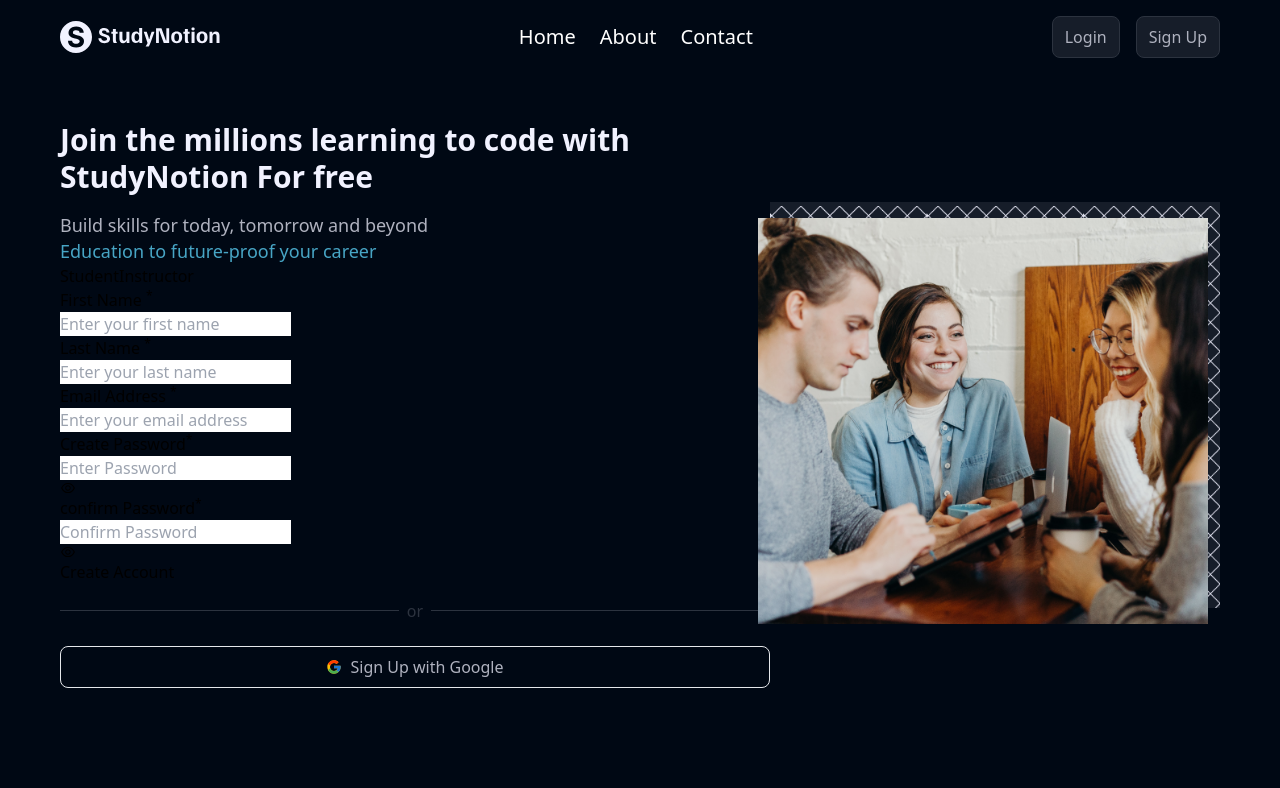
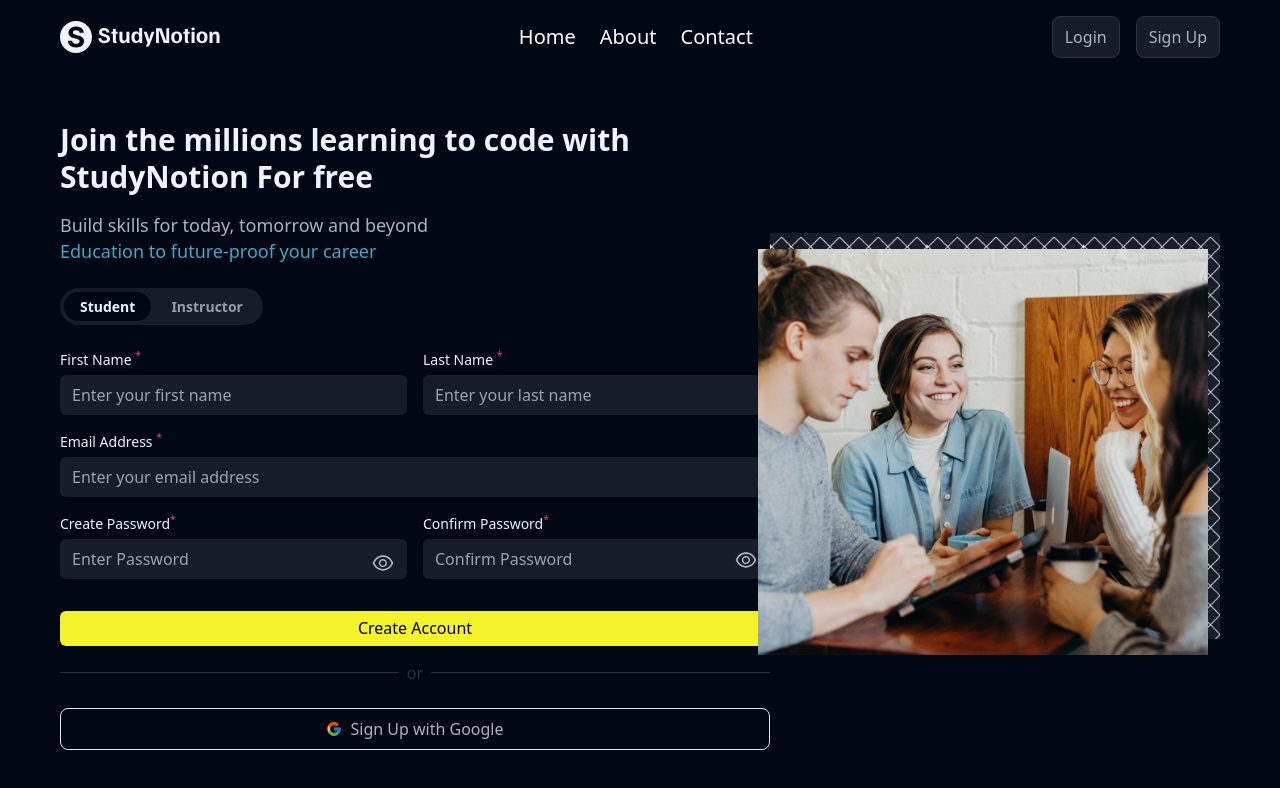
Before and after one commit to rashup198/StudyNotion, a React (Create React App) app: page /signup in a window 1280 px wide. Shown: the top 788 px of the page. Built offline with nearby package versions, Linux system fonts and the light colour scheme.

Commit message:
Updated SignUpform.js

```diff
--- a/src/components/SignupForm.js
+++ b/src/components/SignupForm.js
@@ -11,7 +11,8 @@
         firstName: "", lastName:"", email:"", password:"", confirmPassword:""
     })
 
-    const[showPassword, setShowPassword] = useState(false)
+    const[showPassword, setShowPassword] = useState(false);
+    const[accountType, setAccountType] = useState("student");
 
     function changeHandler(event){
         setFormData( (prevData)=>(
@@ -35,14 +36,27 @@
             navigate("/dashboard");
         }
    return (
-     <div>
+     <div className=''>
+
      {/* student instructor tab */}
 
-     <div>
-        <button>
+     <div className='flex bg-richblack-800 p-1 gap-x-1 my-6 rounded-full max-w-max'>
+        <button
+        className={`${accountType === "student"
+        ? "bg-richblack-900 text-richblack-5"
+        : "bg-transparent text-richblack-200"} px-4 py-1 rounded-full text-[0.875rem] transition-all duration-100 font-semibold }`}
+         onClick={()=>{
+            setAccountType("student")
+        }}>
             Student
         </button>
-        <button>
+        <button
+         className={`${accountType === "instructor"
+        ? "bg-richblack-900 text-richblack-5"
+        : "bg-transparent text-richblack-200"} px-4 py-1 rounded-full text-[0.875rem] transition-all duration-100 font-semibold  }`}
+        onClick={()=>{
+            setAccountType("instructor")
+        }}>
             Instructor
         </button>
      </div>
@@ -50,74 +64,80 @@
      <form onSubmit={submitHandler}>
 
      {/* First name and Last name */}
-        <div>
-            <lable>
-                <p>First Name <sup>*</sup></p>
+        <div className='flex gap-x-4 mb-4'>
+            <lable className='w-full'>
+                <p  className='text-[0.875rem] text-richblack-5 mb-1 leading-[1.375rem]'>First Name <sup className='text-pink-200 text-md'>*</sup></p>
                 <input type="text" placeholder="Enter your first name" required
                 onChange={changeHandler}
                 name='firstName'
-                value={formData.firstName}></input>
+                value={formData.firstName}
+                className='w-full h-10 px-[12px] rounded-md bg-richblack-800 border border-richblack-5 focus:outline-none focus:ring-2 focus:ring-white border-none'></input>
             </lable>
 
 
-            <lable>
-                <p>Last Name <sup>*</sup></p>
+            <lable  className='w-full'>
+                <p   className='text-[0.875rem] text-richblack-5 mb-1 leading-[1.375rem]'>Last Name <sup className='text-pink-200 text-md'>*</sup></p>
                 <input type="text" placeholder="Enter your last name" required
                 onChange={changeHandler}
                 name='lastName'
-                value={formData.lastName}></input>
+                value={formData.lastName}
+                className='w-full h-10 px-[12px] rounded-md bg-richblack-800 border border-richblack-5 focus:outline-none focus:ring-2 focus:ring-white border-none'></input>
             </lable>
 
        </div>
 
-       <lable>
+       <lable  className='w-full'>
 
        {/* email address */}
-                <p>Email Address <sup>*</sup></p>
+                <p className='text-[0.875rem] text-richblack-5 mb-1 leading-[1.375rem]'>Email Address <sup className='text-pink-200 text-md'>*</sup></p>
                 <input type="email" placeholder="Enter your email address" required
                 onChange={changeHandler}
                 name='email'
-                value={formData.email}></input>
+                value={formData.email}
+                className='w-full h-10 px-[12px] rounded-md bg-richblack-800 border border-richblack-5 focus:outline-none focus:ring-2 focus:ring-white border-none'></input>
        </lable>
 
          {/* password and confirm password */}
-        <div>
+        <div className='flex gap-x-4 mt-4 mb-4'>
 
         {/* create password */}
-            <lable>
-                <p>Create Password<sup>*</sup></p>
+            <lable  className='w-full relative'>
+                <p className='text-[0.875rem] text-richblack-5 mb-1 leading-[1.375rem]'>Create Password<sup className='text-pink-200 text-md'>*</sup></p>
                 <input
                 type={showPassword ? "text" : "password"}
                 placeholder="Enter Password"
                 required
                 onChange={changeHandler}
                 name='password'
-                value={formData.password}>
+                value={formData.password}
+                className='w-full h-10 px-[12px] rounded-md bg-richblack-800 border border-richblack-5 focus:outline-none focus:ring-2 focus:ring-white border-none'>
                 </input>
-                <span onClick={()=>
+                <span className='absolute right-3 top-[38px] cursor-pointer'  onClick={()=>
             setShowPassword((prev)=>!prev)}>
-            {showPassword ? (<AiOutlineEyeInvisible></AiOutlineEyeInvisible>) : (<AiOutlineEye></AiOutlineEye>)}</span>
+            {showPassword ? (<AiOutlineEyeInvisible fontSize={24} fill='#AFB2BF'></AiOutlineEyeInvisible>) : (<AiOutlineEye fontSize={24} fill='#AFB2BF'></AiOutlineEye>)}</span>
             </lable>
 
             {/* confirm Password */}
 
-            <lable>
-                <p>confirm Password<sup>*</sup></p>
+            <lable className='w-full relative'>
+                <p className='text-[0.875rem] text-richblack-5 mb-1 leading-[1.375rem]'>Confirm Password<sup className='text-pink-200 text-md'>*</sup></p>
                 <input
                 type={showPassword ? "text" : "password"}
                 placeholder="Confirm Password"
                 required
                 onChange={changeHandler}
                 name='confirmPassword'
-                value={formData.confirmPassword}>
+                value={formData.confirmPassword}
+                className='w-full h-10 px-[12px] rounded-md bg-richblack-800 border border-richblack-5 focus:outline-none focus:ring-2 focus:ring-white border-none'>
                 </input>
-                <span onClick={()=>
+
+                <span className='absolute right-3 top-[35px] cursor-pointer' onClick={()=>
             setShowPassword((prev)=>!prev)}>
-            {showPassword ? (<AiOutlineEyeInvisible></AiOutlineEyeInvisible>) : (<AiOutlineEye></AiOutlineEye>)}</span>
+            {showPassword ? (<AiOutlineEyeInvisible fontSize={24} fill='#AFB2BF'></AiOutlineEyeInvisible>) : (<AiOutlineEye fontSize={24} fill='#AFB2BF'></AiOutlineEye>)}</span>
             </lable>
          </div>
 
-         <button >
+         <button className='w-full bg-[#f3f32a] h-[35px] rounded-md  focus:outline-none focus:ring-2 focus:ring-black mt-4'  >
             Create Account
          </button>
      </form>
```
